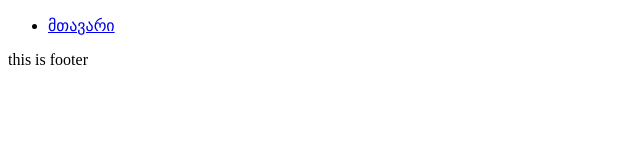
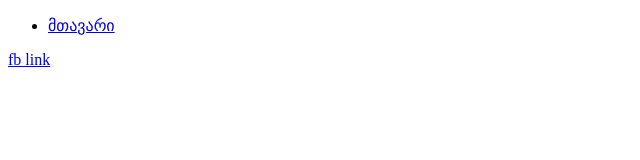
Before and after one commit to NokaK/lesson5-github2-, a plain HTML site: page index.html in a window 1280 px wide. Shown: the full height of the page, 0-640 px from the left. Drawn offline with Linux system fonts and the light colour scheme.

Commit message:
updated footer content

```diff
--- a/index.html
+++ b/index.html
@@ -15,7 +15,7 @@
 		</nav>
 	</header>
 	<footer>
-		this is footer
+		<a href="#">fb link</a>
 	</footer>
 </body>
 </html>
```
